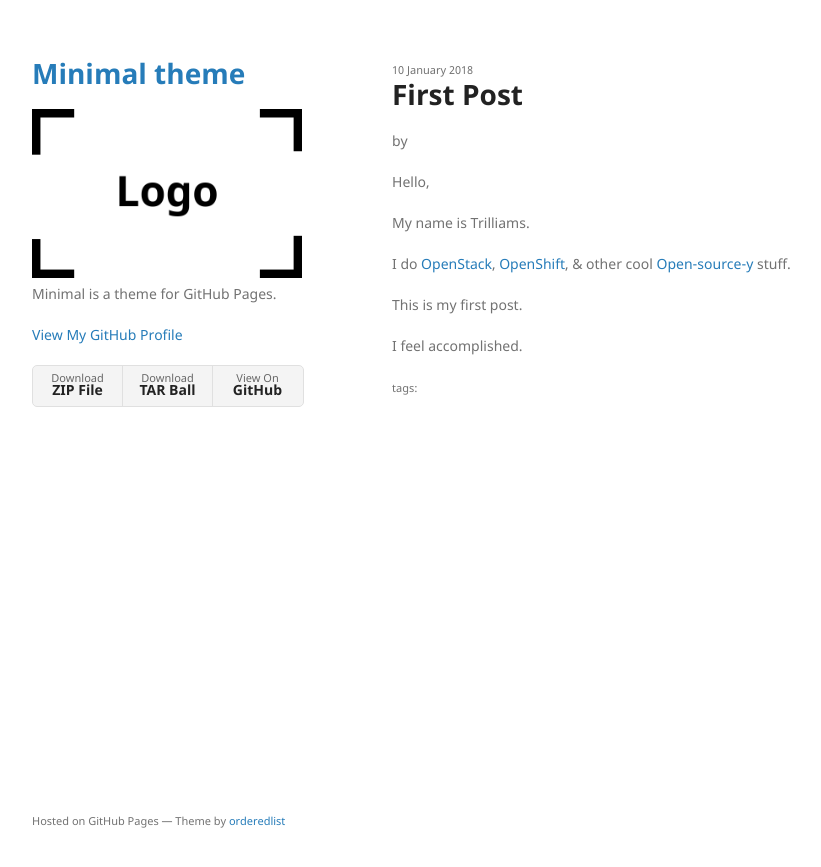
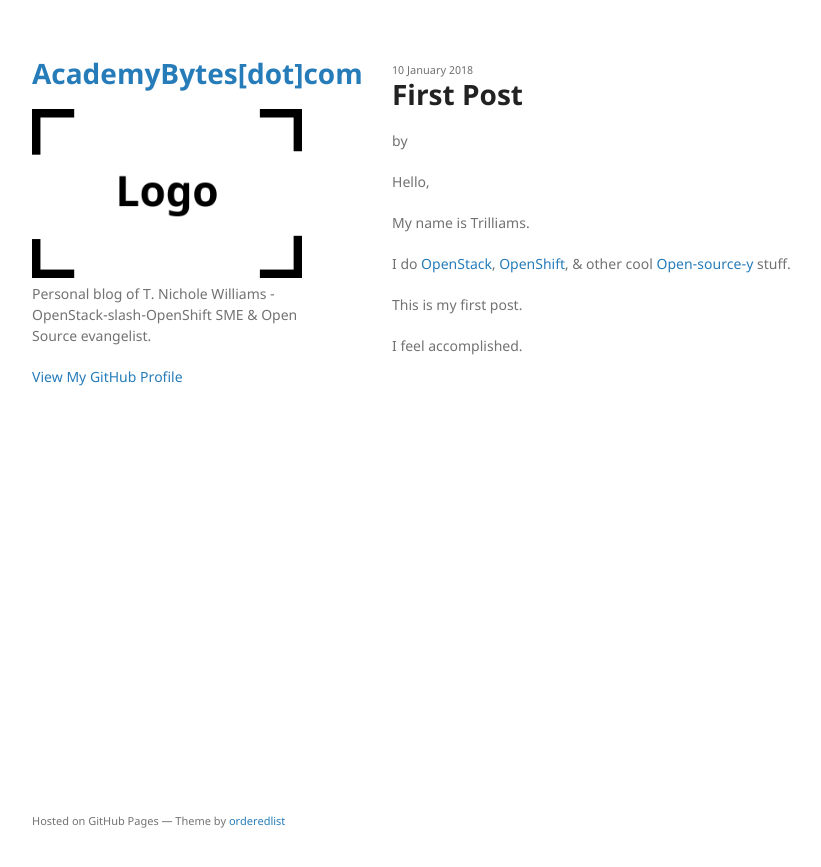
Before and after one commit to academybytes/academybytes.github.io, a Jekyll site: the page built from 2018-01-10-first-post.markdown, in a window 1280 px wide. Shown: the top 867 px of the page, without its empty margins (178-999 px from the left). Built offline with Jekyll 4.4.1, drawn with Linux system fonts in a browser that asks for light colours.

Commit message:
still getting it together

```diff
--- a/_config.yml
+++ b/_config.yml
@@ -1,6 +1,6 @@
-title: Minimal theme
+title: AcademyBytes[dot]com
 logo: /assets/img/logo.png
-description: Minimal is a theme for GitHub Pages.
-show_downloads: true
-google_analytics:
+description: Personal blog of T. Nichole Williams - OpenStack-slash-OpenShift SME & Open Source evangelist.
+show_downloads: false
+google_analytics: UA-133597532-1
 theme: jekyll-theme-minimal
```
Also changed, not shown: backup/README.md (deleted, +0 -3 lines), 2018-01-10-first-post.markdown (renamed from backup/_posts/2018-01-10-first-post.markdown), 2018-04-30-The-Summits.markdown (renamed from backup/_posts/2018-04-30-The-Summits.markdown), 2018-07-18-road-to-rhca.markdown (renamed from backup/_posts/2018-07-18-road-to-rhca.markdown), 2018-07-23-pwning-neutron-networks.markdown (renamed from backup/_posts/2018-07-23-pwning-neutron-networks.markdown), 2018-08-20-detour.markdown (renamed from backup/_posts/2018-08-20-detour.markdown), 2018-09-14-trilligans-island.markdown (renamed from backup/_posts/2018-09-14-trilligans-island.markdown), 2018-11-15-openstack-summit-berlin.markdown (renamed from backup/_posts/2018-11-15-openstack-summit-berlin.markdown), 2018-11-26-OoO123-release.markdown (renamed from backup/_posts/2018-11-26-OoO123-release.markdown), 2019-01-31-denver-cfp.md (renamed from backup/_posts/2019-01-31-denver-cfp.md), Intro-to-RHEL8.md (renamed from backup/_posts/Intro-to-RHEL8.md), OpenShift 4 on Aws.md (renamed from backup/_posts/OpenShift 4 on Aws.md), README.md, about.md (renamed from backup/about.md), 3 more files.
